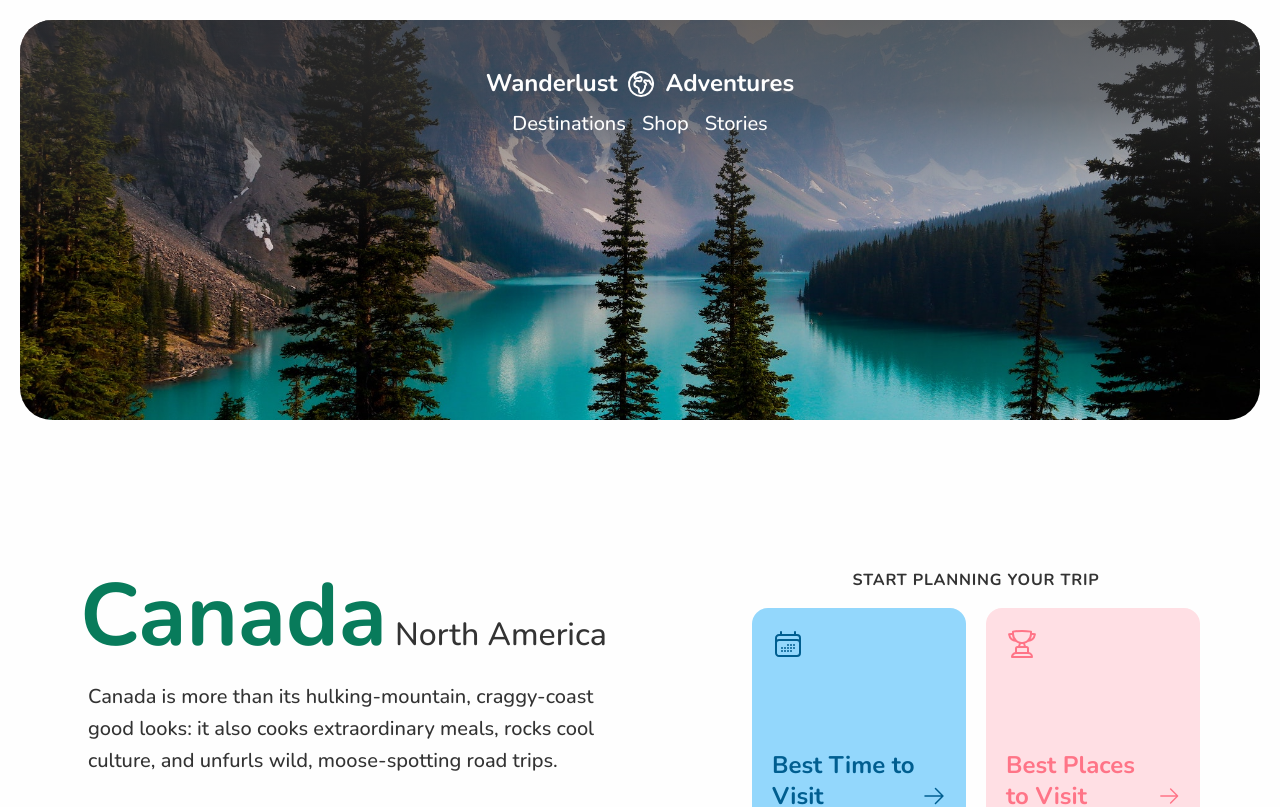
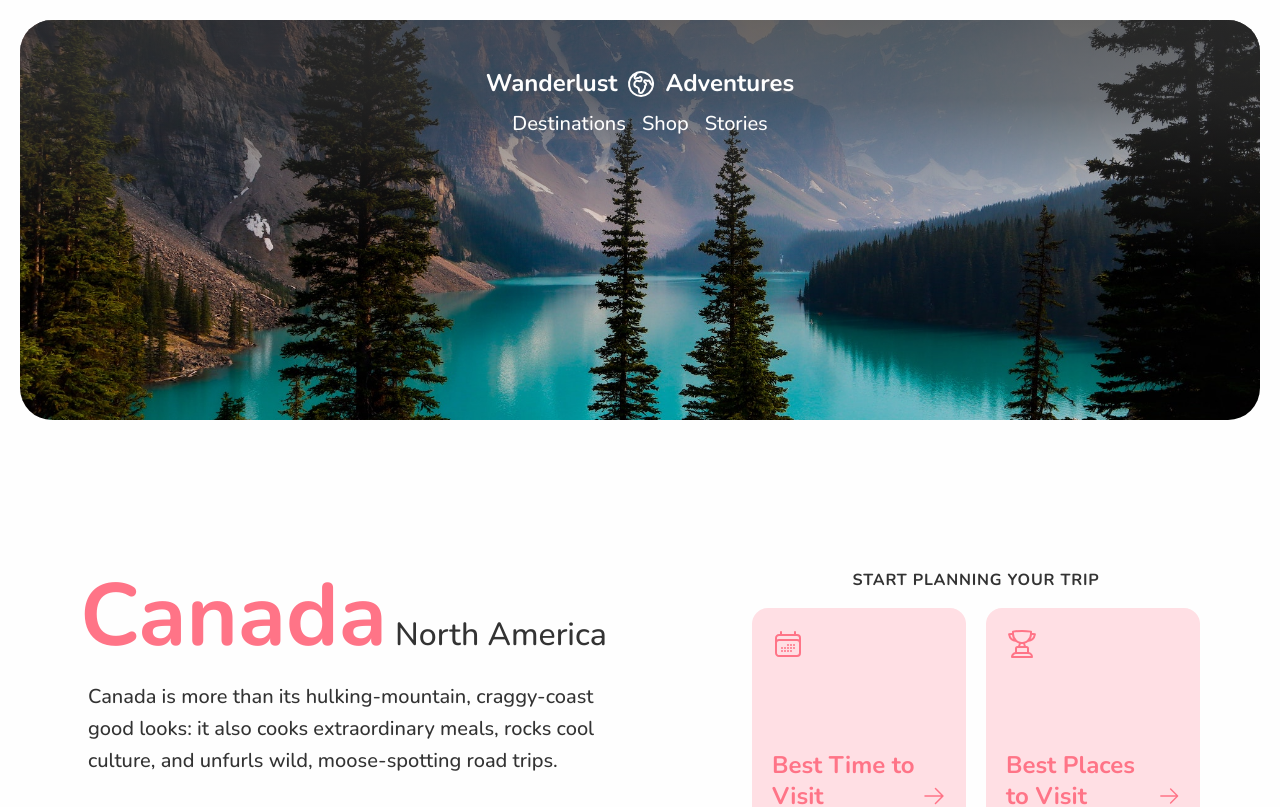
Before and after one commit to CommandShiftHQ/sass-wanderlust-adventures, a React (Create React App) app: page / in a window 1280 px wide. Shown: the top 807 px of the page. Built offline with nearby package versions, Linux system fonts and the light colour scheme.

Commit message:
add design screenshot

```diff
--- a/src/styles/utilities/_variables.scss
+++ b/src/styles/utilities/_variables.scss
@@ -13,12 +13,12 @@ $color-black: #222222;
 $colors: (
   'background': $color-white,
   'foreground': $color-jet,
-  'primary-foreground': $color-lapis-lazuli,
-  'primary-background': $color-pale-azure,
+  'primary-foreground': $color-crayola,
+  'primary-background': $color-misty-rose,
   'secondary-foreground': $color-crayola,
   'secondary-background': $color-misty-rose,
-  'accent-foreground': $color-spring-green,
-  'accent-background': $color-celeste,
+  'accent-foreground': $color-crayola,
+  'accent-background': $color-misty-rose,
   'white': $color-white,
   'black': $color-black,
 );
```
